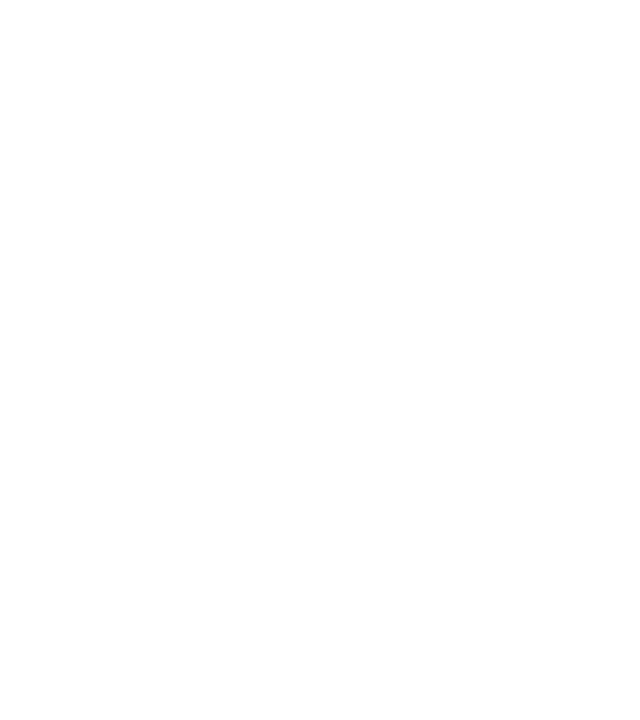
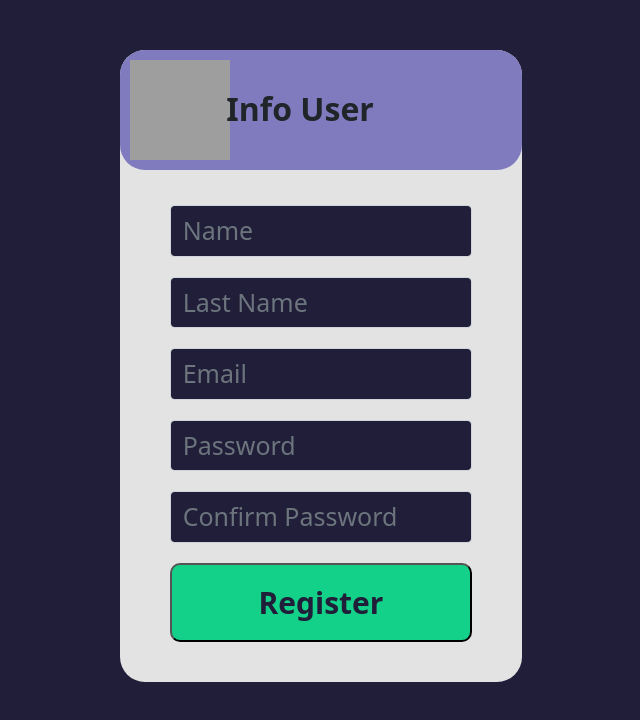
Before and after one commit to bit-hunters-programming-club/Front-End, a React (Create React App) app: page /signup in a window 1280 px wide. Shown: the top 720 px of the page, without its empty margins (319-959 px from the left). Built offline with nearby package versions, Linux system fonts and the light colour scheme; grey boxes are pictures that could not be loaded.

Commit message:
signup page and bootstrapp added to the index.js

```diff
--- a/src/App.js
+++ b/src/App.js
@@ -1,12 +1,14 @@
 import React from 'react'
 import{ BrowserRouter, Route, Switch} from "react-router-dom"
 import AboutUs from "./Pages/AboutUs/AboutUs"
+import Signup from './Pages/Signup/Signup';
 
 function App() {
   return (
     <BrowserRouter>
         <Switch>
           <Route exact path="/" component={AboutUs}></Route>
+          <Route exact path="/signup" component={Signup}/>
         </Switch>
     </BrowserRouter>
   );
--- /dev/null
+++ b/src/Pages/Signup/Signup.css
@@ -0,0 +1,54 @@
+.container{
+    margin-top: 50px;
+
+}
+
+.signup__container{
+    background-color: rgb(227, 227, 227);
+    border-radius: 25px;
+    padding-bottom: 10px;
+}
+
+.signup__header{
+    background-color: rgb(128, 122, 191);
+    border-radius: 25px;
+}
+
+.image{
+    padding: 10px;
+    width: 120px;
+    height: 120px;
+}
+
+.header__title{
+    padding-top: 40px;
+}
+
+.form-control{
+    background-color: rgb(32, 30, 56)!important;
+    color:rgb(227, 227, 227)!important;
+    font-size: 25px!important;
+
+}
+
+.form-group{
+    margin-top: 20px;
+    margin-inline: 50px;
+}
+.form__container{
+    margin-bottom: 30px;
+    margin-top: 35px;
+}
+
+.submit__button{
+    margin-top: 20px;
+    width: 100%;
+    align-self: center;
+    margin-inline: 50px;
+    padding: 15px;
+    background-color: #13D188;
+    border-radius: 10px;
+    color:rgb(32, 30, 56);
+    font-size: 30px;
+    font-weight: bold;
+}
--- /dev/null
+++ b/src/Pages/Signup/Signup.jsx
@@ -0,0 +1,79 @@
+import React from 'react'
+import './Signup.css'
+
+class Signup extends React.Component {
+    componentDidMount() {
+        document.body.style.backgroundColor = "#201E38"
+    }
+
+    render() {
+        return (
+            <React.Fragment>
+                <div className="container col-4">
+                    <div className="signup__container">
+                        <div className="signup__header">
+                            <div className="row">
+                                <div className="col-3">
+                                    <img src="https://freesvg.org/img/abstract-user-flat-1.png" alt="" className="image"/>
+                                </div>
+                                <div className="col-5">
+                                    <h2 className="header__title"><b>Info User</b></h2>
+                                </div>
+                            </div>
+
+                        </div>
+                        <form className="form__container">
+                            <div className="form-group">
+                                <input
+                                    type="text"
+                                    name="name"
+                                    className="form-control"
+                                    placeholder="Name"
+                                />
+                            </div>
+                            <div className="form-group">
+                                <input
+                                    type="text"
+                                    name="last_name"
+                                    className="form-control"
+                                    placeholder="Last Name"
+                                />
+                            </div>
+                            <div className="form-group">
+                                <input
+                                    type="text"
+                                    name="email"
+                                    className="form-control"
+                                    placeholder="Email"
+                                />
+                            </div>
+                            <div className="form-group">
+                                <input
+                                    type="password"
+                                    name="name"
+                                    className="form-control"
+                                    placeholder="Password"
+                                />
+                            </div>
+                            <div className="form-group">
+                                <input
+                                    type="password"
+                                    name="name"
+                                    className="form-control"
+                                    placeholder="Confirm Password"
+                                />
+                            </div>
+                            <div className="btn__container d-flex justify-content-center">
+                                <button type="submit" className="submit__button">
+                                    Register
+                                </button>
+                            </div>
+                        </form>
+                    </div>
+                </div>
+            </React.Fragment>
+        )
+    }
+}
+
+export default Signup
--- a/src/index.js
+++ b/src/index.js
@@ -3,6 +3,7 @@
 import './index.css';
 import App from './App';
 import reportWebVitals from './reportWebVitals';
+import "bootstrap/dist/css/bootstrap.css"
 
 ReactDOM.render(
   <React.StrictMode>
```
